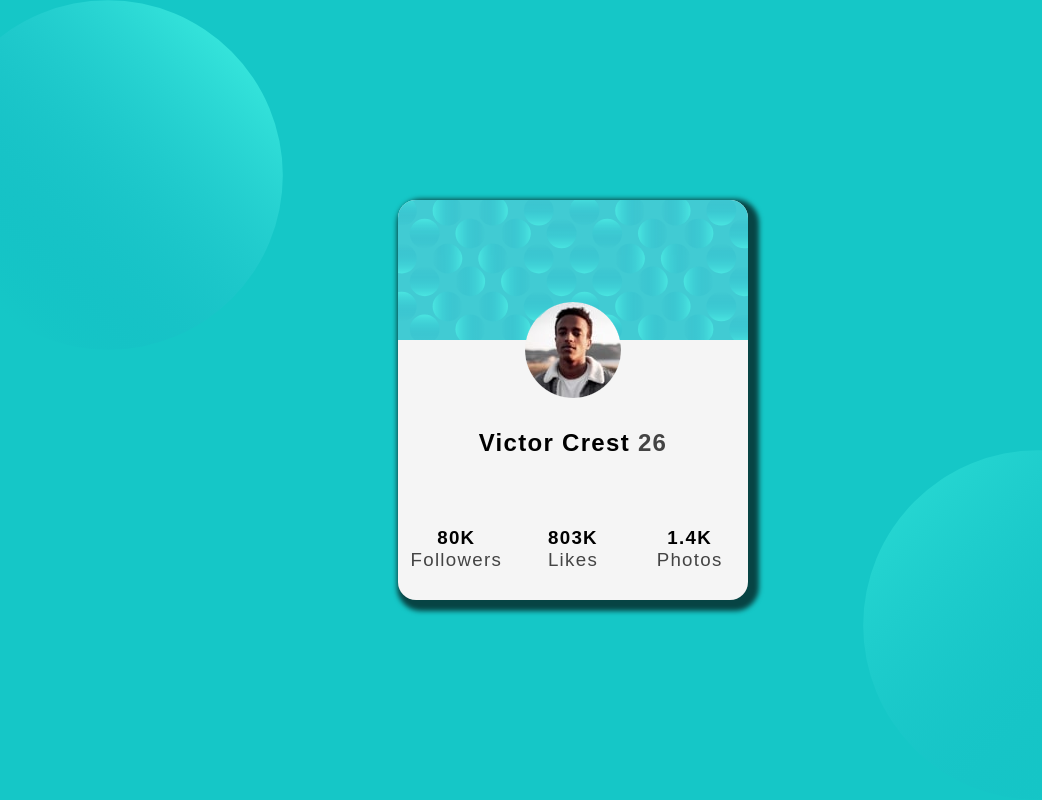
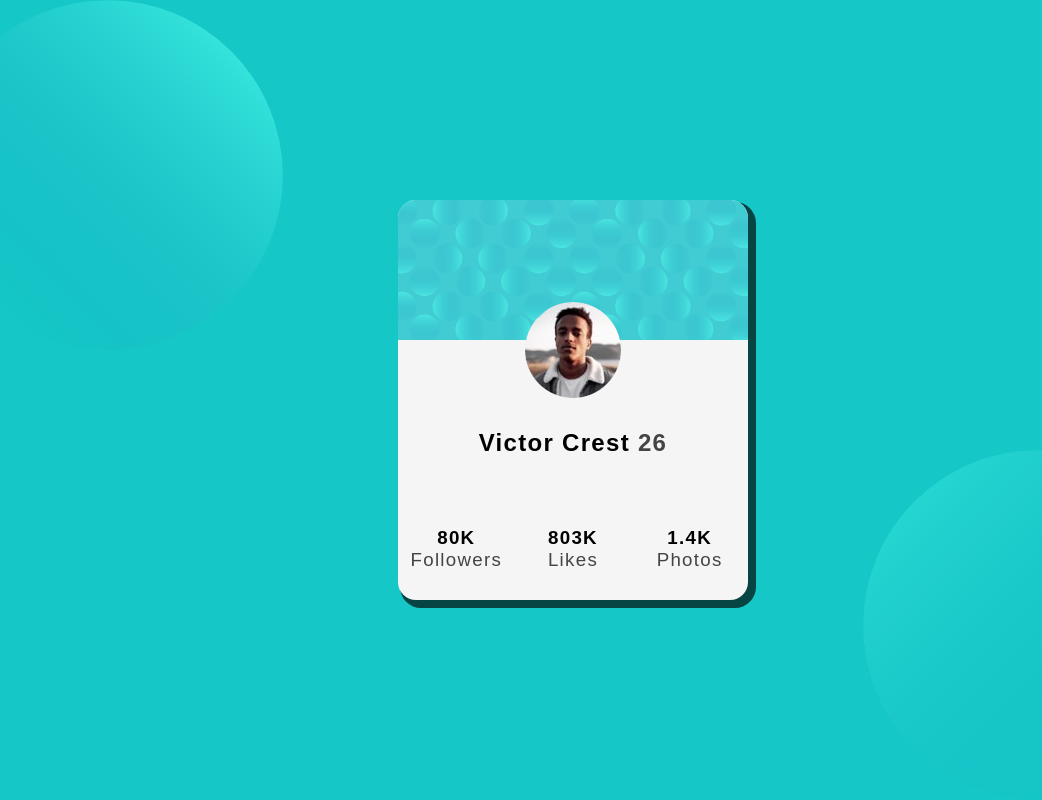
Before and after one commit to NathanielCW87/Single-Card-Component, a plain HTML site: page index.html in a window 1280 px wide. Shown: the whole page, without its empty margins (67-1109 px from the left). Drawn offline with Linux system fonts and the light colour scheme.

Commit message:
Update index.css

```diff
--- a/index.css
+++ b/index.css
@@ -48,7 +48,7 @@ body {
     background-color: whitesmoke;
     z-index: 1;
     border-radius: 18px;
-    box-shadow: 5px 5px 5px 6px rgba(0, 0, 0, 0.658);
+    box-shadow: 5px 5px 0.25px 3px rgba(0, 0, 0, 0.658);
 }
 
 
@@ -126,6 +126,6 @@ body {
         background-color: whitesmoke;
         z-index: 1;
         border-radius: 18px;
-        box-shadow: 5px 5px 5px 6px rgba(0, 0, 0, 0.658);
+        box-shadow: 5px 5px 0.25px 3px rgba(0, 0, 0, 0.658);
     }
 }
```
